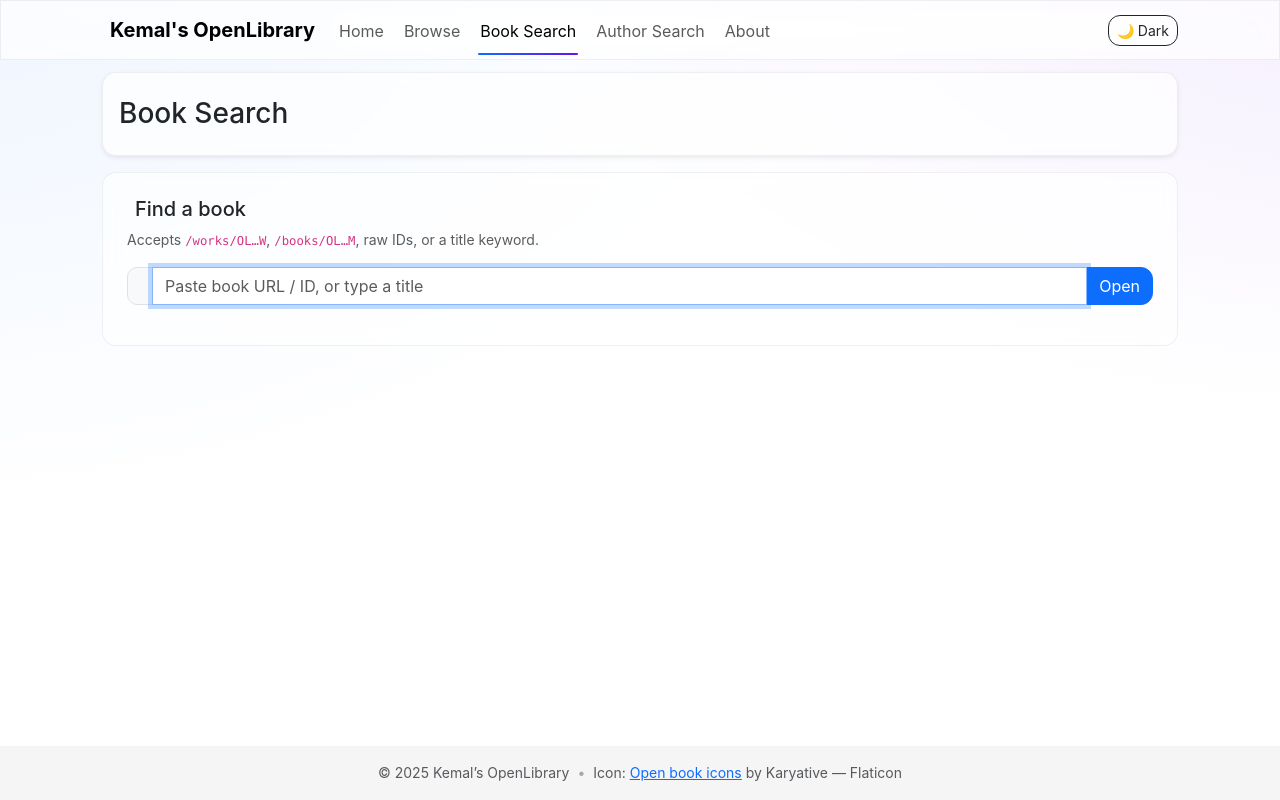
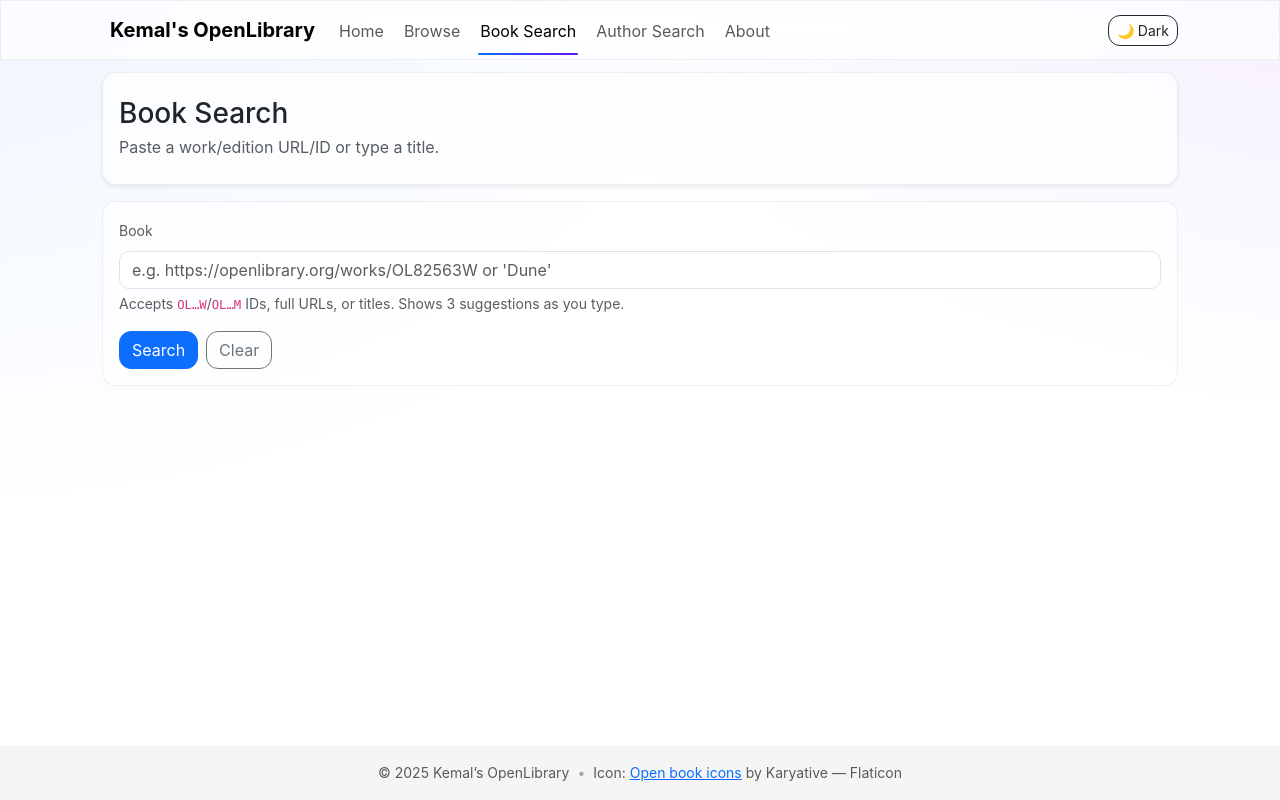
Before and after one commit to kemalbatut/Kemal-s-OpenLibrary, a Next.js app: page /book-search in a window 1280 px wide. Built offline with nearby package versions, Linux system fonts and the light colour scheme; no server answers.

Commit message:
UX: background no-repeat; Browse lazy images + hover pop + pagination; 3-suggestion typeahead for book/author search

```diff
--- /dev/null
+++ b/components/Typeahead.js
@@ -0,0 +1,72 @@
+// components/Typeahead.js
+import { useEffect, useRef, useState } from 'react';
+import { ListGroup, Spinner } from 'react-bootstrap';
+
+/**
+ * Minimal typeahead dropdown.
+ * Props:
+ *  - query: string
+ *  - fetcher: (q) => Promise<string[]>
+ *  - onPick: (value) => void
+ *  - visibleMin: number (default 2)
+ *  - limit: number (default 3)
+ */
+export default function Typeahead({ query, fetcher, onPick, visibleMin = 2, limit = 3 }) {
+  const [open, setOpen] = useState(false);
+  const [items, setItems] = useState([]);
+  const [loading, setLoading] = useState(false);
+  const boxRef = useRef(null);
+
+  useEffect(() => {
+    if (!query || query.trim().length < visibleMin) {
+      setOpen(false);
+      setItems([]);
+      return;
+    }
+    let alive = true;
+    setLoading(true);
+    fetcher(query.trim())
+      .then((arr) => {
+        if (!alive) return;
+        const unique = Array.from(new Set(arr)).filter(Boolean);
+        const sorted = unique.sort((a, b) => a.localeCompare(b, undefined, { sensitivity: 'base' }));
+        setItems(sorted.slice(0, limit));
+        setOpen(sorted.length > 0);
+      })
+      .catch(() => {
+        if (!alive) return;
+        setItems([]);
+        setOpen(false);
+      })
+      .finally(() => alive && setLoading(false));
+    return () => { alive = false; };
+  }, [query, fetcher, visibleMin, limit]);
+
+  // Close on outside click
+  useEffect(() => {
+    function onDoc(e) { if (boxRef.current && !boxRef.current.contains(e.target)) setOpen(false); }
+    document.addEventListener('mousedown', onDoc);
+    return () => document.removeEventListener('mousedown', onDoc);
+  }, []);
+
+  if (!open && !loading) return null;
+
+  return (
+    <div ref={boxRef} className="position-relative">
+      <div className="position-absolute w-100 mt-1" style={{ zIndex: 1000 }}>
+        <ListGroup className="shadow-sm">
+          {loading && (
+            <ListGroup.Item className="d-flex align-items-center small">
+              <Spinner animation="border" size="sm" className="me-2" /> Searching…
+            </ListGroup.Item>
+          )}
+          {!loading && items.map((it) => (
+            <ListGroup.Item key={it} action onClick={() => { setOpen(false); onPick(it); }}>
+              {it}
+            </ListGroup.Item>
+          ))}
+        </ListGroup>
+      </div>
+    </div>
+  );
+}
--- a/pages/book-search.js
+++ b/pages/book-search.js
@@ -1,106 +1,106 @@
-import { useCallback, useEffect, useRef, useState } from 'react';
-import { Alert, Button, Card, Form, InputGroup } from 'react-bootstrap';
+// pages/book-search.js
+import { useState } from 'react';
 import { useRouter } from 'next/router';
+import { Button, Card, Form } from 'react-bootstrap';
 import PageHeader from '../components/PageHeader';
 import SeoHead from '../components/SeoHead';
+import Typeahead from '../components/Typeahead';
 
-function parseIdOrNull(input) {
-  const text = input.trim();
-  try {
-    const u = new URL(text);
-    const parts = u.pathname.split('/').filter(Boolean);
-    if ((parts[0] === 'works' || parts[0] === 'books') && parts[1]) return parts[1];
-  } catch {}
-  if (/^OL\d+[WM]$/i.test(text)) return text;
-  return null;
-}
-const isWorkId = (id) => /^OL\d+W$/i.test(id);
-const isEditionId = (id) => /^OL\d+M$/i.test(id);
+const parseWorkOrEdition = (value) => {
+  if (!value) return null;
+  const v = value.trim();
+  const work = v.match(/OL\d+W/);
+  const edition = v.match(/OL\d+M/);
+  return work?.[0] || edition?.[0] || null;
+};
+
+const titleSuggest = async (q) => {
+  const url = `https://openlibrary.org/search.json?title=${encodeURIComponent(q)}&fields=title&limit=10`;
+  const res = await fetch(url);
+  if (!res.ok) return [];
+  const json = await res.json();
+  return (json?.docs || []).map(d => d?.title).filter(Boolean);
+};
 
 export default function BookSearch() {
-  const [value, setValue] = useState('');
+  const router = useRouter();
+  const [input, setInput] = useState('');
   const [busy, setBusy] = useState(false);
   const [error, setError] = useState('');
-  const router = useRouter();
-  const inputRef = useRef(null);
 
-  useEffect(() => { inputRef.current?.focus(); }, []);
+  const resolveEditionToWork = async (editionId) => {
+    const url = `https://openlibrary.org/books/${editionId}.json`;
+    const res = await fetch(url);
+    if (!res.ok) throw new Error('Edition lookup failed');
+    const data = await res.json();
+    const workKey = Array.isArray(data?.works) && data.works[0]?.key; // "/works/OLxxxW"
+    const workId = workKey?.split('/').pop();
+    if (!workId) throw new Error('No parent work for edition');
+    return workId;
+  };
 
-  const handleGo = useCallback(async () => {
+  const handleSubmit = async (e) => {
+    e.preventDefault();
     setError('');
-    const raw = value.trim();
-    if (!raw) return setError('Please paste a book URL/ID or enter a title.');
-    const maybeId = parseIdOrNull(raw);
-
+    const token = parseWorkOrEdition(input);
     try {
       setBusy(true);
-
-      if (maybeId) {
-        if (isWorkId(maybeId)) return router.push(`/works/${maybeId}`);
-        if (isEditionId(maybeId)) {
-          const res = await fetch(`https://openlibrary.org/books/${maybeId}.json`);
-          if (!res.ok) throw new Error(`Edition not found (${res.status})`);
-          const ed = await res.json();
-          const workKey = Array.isArray(ed.works) && ed.works[0]?.key;
-          const workId = workKey?.split('/').pop();
-          if (!workId) throw new Error('Could not resolve work for this edition.');
+      if (token) {
+        if (token.endsWith('W')) return router.push(`/works/${token}`);
+        if (token.endsWith('M')) {
+          const workId = await resolveEditionToWork(token);
           return router.push(`/works/${workId}`);
         }
       }
-
-      const res = await fetch(`https://openlibrary.org/search.json?title=${encodeURIComponent(raw)}&limit=1`);
-      if (!res.ok) throw new Error(`Search failed (${res.status})`);
-      const json = await res.json();
-      const doc = json?.docs?.[0];
-      if (!doc) throw new Error('No books found with that title.');
-      const workId = doc.key?.split('/').pop();
-      if (!workId) throw new Error('Search returned unexpected data.');
+      // Fallback: title search → first matching work
+      const url = `https://openlibrary.org/search.json?title=${encodeURIComponent(input)}&fields=key,title&limit=1`;
+      const res = await fetch(url);
+      if (!res.ok) throw new Error('Search failed');
+      const data = await res.json();
+      const key = data?.docs?.[0]?.key; // "/works/OLxxxxW" or sometimes "/books/..."
+      const workId = key?.includes('/works/') ? key.split('/').pop() : null;
+      if (!workId) throw new Error('No matching work');
       router.push(`/works/${workId}`);
     } catch (err) {
-      setError(err.message || 'Something went wrong.');
+      setError('Sorry, no matching book/work found.');
     } finally {
       setBusy(false);
-    }
-  }, [router, value]);
-
-  const onEnter = (e) => {
-    if (e.key === 'Enter') {
-      e.preventDefault();
-      handleGo();
     }
   };
 
   return (
     <>
-      <SeoHead title="Book Search — OpenLibrary Explorer" description="Paste a Work/Edition URL/ID or type a title to find a book." />
-      <PageHeader text="Book Search" />
+      <SeoHead title="Book Search" description="Find books by ID, URL, or title." />
+      <PageHeader as="h1" text="Book Search" sub="Paste a work/edition URL/ID or type a title." />
 
       <Card className="card-glass">
-        <Card.Body className="p-4">
-          <div className="d-flex align-items-center gap-2 mb-2">
-            <i className="bi bi-search fs-5" aria-hidden />
-            <h5 className="m-0">Find a book</h5>
-          </div>
-          <p className="text-muted mb-3 small">
-            Accepts <code>/works/OL…W</code>, <code>/books/OL…M</code>, raw IDs, or a title keyword.
-          </p>
+        <Card.Body>
+          <Form onSubmit={handleSubmit}>
+            <Form.Label className="small text-muted">Book</Form.Label>
+            <div className="position-relative">
+              <Form.Control
+                value={input}
+                onChange={(e) => setInput(e.target.value)}
+                placeholder="e.g. https://openlibrary.org/works/OL82563W or 'Dune'"
+                aria-describedby="bookHelp"
+              />
+              <Typeahead query={input} fetcher={titleSuggest} onPick={(v) => setInput(v)} />
+            </div>
+            <div id="bookHelp" className="form-text">
+              Accepts <code>OL…W</code>/<code>OL…M</code> IDs, full URLs, or titles. Shows 3 suggestions as you type.
+            </div>
 
-          <InputGroup className="mb-3">
-            <InputGroup.Text><i className="bi bi-book" aria-hidden /></InputGroup.Text>
-            <Form.Control
-              ref={inputRef}
-              placeholder="Paste book URL / ID, or type a title"
-              value={value}
-              onChange={(e) => setValue(e.target.value)}
-              onKeyDown={onEnter}
-              aria-label="Book search input"
-            />
-            <Button variant="primary" onClick={handleGo} disabled={busy}>
-              {busy ? 'Searching…' : 'Open'}
-            </Button>
-          </InputGroup>
+            <div className="mt-3 d-flex gap-2">
+              <Button type="submit" disabled={busy}>
+                {busy ? 'Searching…' : 'Search'}
+              </Button>
+              <Button variant="outline-secondary" onClick={() => setInput('')} disabled={busy}>
+                Clear
+              </Button>
+            </div>
 
-          {error && <Alert variant="danger" className="mb-0">{error}</Alert>}
+            {error && <div className="text-danger mt-3">{error}</div>}
+          </Form>
         </Card.Body>
       </Card>
     </>
--- a/styles/globals.css
+++ b/styles/globals.css
@@ -26,12 +26,29 @@ body {
   --ring: #0dcaf0;
 }
 
+/* Background (non-repeating + fixed) */
 body {
   background:
     radial-gradient(1000px 600px at -10% -10%, rgba(13, 110, 253, 0.08), transparent),
     radial-gradient(900px 500px at 110% -10%, rgba(102, 16, 242, 0.08), transparent),
     var(--app-surface);
   color: var(--app-text);
+  background-repeat: no-repeat;
+  background-attachment: fixed;
+}
+/* Safety layer to prevent tiling on some devices */
+body::before {
+  content: "";
+  position: fixed;
+  inset: 0;
+  pointer-events: none;
+  z-index: -1;
+  background:
+    radial-gradient(1000px 600px at -10% -10%, rgba(13,110,253,.08), transparent),
+    radial-gradient(900px 500px at 110% -10%, rgba(102,16,242,.08), transparent),
+    var(--app-surface);
+  background-repeat: no-repeat;
+  background-size: cover;
 }
 
 /* Max width container for nicer reading width */
@@ -57,12 +74,29 @@ body {
 }
 .hero-title,
 .hero-subtitle { margin: 0; }
-/* Light mode: dark text for readability */
 :root[data-bs-theme='light'] .hero-title { color: #111; }
 :root[data-bs-theme='light'] .hero-subtitle { color: #333; }
-/* Dark mode: light text */
 :root[data-bs-theme='dark'] .hero-title,
 :root[data-bs-theme='dark'] .hero-subtitle { color: #fff; }
+
+/* Theme-aware hero buttons without changing JSX */
+:root[data-bs-theme='light'] .hero .btn-light {
+  background-color: var(--bs-primary) !important;
+  border-color: var(--bs-primary) !important;
+  color: #fff !important;
+}
+:root[data-bs-theme='light'] .hero .btn-outline-light {
+  color: var(--bs-primary) !important;
+  border-color: var(--bs-primary) !important;
+  background-color: transparent !important;
+}
+:root[data-bs-theme='light'] .hero .btn-light:hover { filter: brightness(0.95); }
+:root[data-bs-theme='light'] .hero .btn-outline-light:hover {
+  background-color: color-mix(in srgb, var(--bs-primary) 10%, transparent) !important;
+}
+:root[data-bs-theme='dark'] .hero .btn-outline-light:hover {
+  background-color: rgba(255,255,255,.1) !important;
+}
 
 /* Modern nav link underline with animation (hover + active) */
 .nav-link-modern {
@@ -84,9 +118,7 @@ body {
   transition: transform 220ms ease;
 }
 .nav-link-modern:hover::after,
-.nav-link-modern.active::after {
-  transform: scaleX(1);
-}
+.nav-link-modern.active::after { transform: scaleX(1); }
 .nav-link-modern:not(.active):hover::after { transform-origin: left; }
 .nav-link-modern:not(.active)::after { transform-origin: right; }
 
@@ -103,10 +135,7 @@ body {
 :root[data-bs-theme='dark'] .table-modern tbody tr.row-click:hover { background-color: rgba(13,110,253,.15); }
 
 /* Empty state */
-.empty-state {
-  text-align: center;
-  color: var(--bs-secondary-color);
-}
+.empty-state { text-align: center; color: var(--bs-secondary-color); }
 .empty-state i { font-size: 2rem; display: block; }
 
 /* Inputs & focus ring */
@@ -123,41 +152,24 @@ body {
 /* Images */
 img.img-fluid { border-radius: 12px; box-shadow: 0 8px 30px rgba(0,0,0,0.08); }
 
-/* Footer */
-.app-footer { background: rgba(0,0,0,.04); color: var(--bs-secondary-color); padding: 16px 0; margin-top: 32px; }
-:root[data-bs-theme='dark'] .app-footer { background: rgba(255,255,255,.04); }
-
-/* Spacing helper */
-.spacer-16 { height: 16px; }
-/* === Hero buttons: theme-aware variants without changing JSX === */
-/* Light mode: make "btn-light" act like primary inside the hero */
-:root[data-bs-theme='light'] .hero .btn-light {
-  background-color: var(--bs-primary) !important;
-  border-color: var(--bs-primary) !important;
-  color: #fff !important;
-}
-:root[data-bs-theme='light'] .hero .btn-light:hover {
-  filter: brightness(0.95);
-}
-
-/* Light mode: make "btn-outline-light" act like outline-primary inside the hero */
-:root[data-bs-theme='light'] .hero .btn-outline-light {
-  color: var(--bs-primary) !important;
-  border-color: var(--bs-primary) !important;
-  background-color: transparent !important;
-}
-:root[data-bs-theme='light'] .hero .btn-outline-light:hover {
-  background-color: color-mix(in srgb, var(--bs-primary) 10%, transparent) !important;
-}
-
-/* Dark mode: keep the original light / outline-light look, just ensure contrast */
-:root[data-bs-theme='dark'] .hero .btn-outline-light:hover {
-  background-color: rgba(255,255,255,.1) !important;
-}
-/* Keep card covers nice and consistent */
+/* Browse card image consistency + hover pop */
 .card .card-img-top {
   object-fit: cover;
   height: 240px;
   border-top-left-radius: 14px;
   border-top-right-radius: 14px;
 }
+.card-glass { transition: transform .18s ease, box-shadow .18s ease; }
+.card-glass:hover {
+  transform: translateY(-4px) scale(1.02);
+  box-shadow: 0 14px 40px rgba(0,0,0,.16) !important;
+}
+.card-glass .card-img-top { transition: transform .25s ease; }
+.card-glass:hover .card-img-top { transform: scale(1.04); }
+
+/* Footer */
+.app-footer { background: rgba(0,0,0,.04); color: var(--bs-secondary-color); padding: 16px 0; margin-top: 32px; text-align: center; }
+:root[data-bs-theme='dark'] .app-footer { background: rgba(255,255,255,.04); }
+
+/* Spacing helper */
+.spacer-16 { height: 16px; }
```
Also changed, not shown: pages/browse.js (+50 -35 lines).
